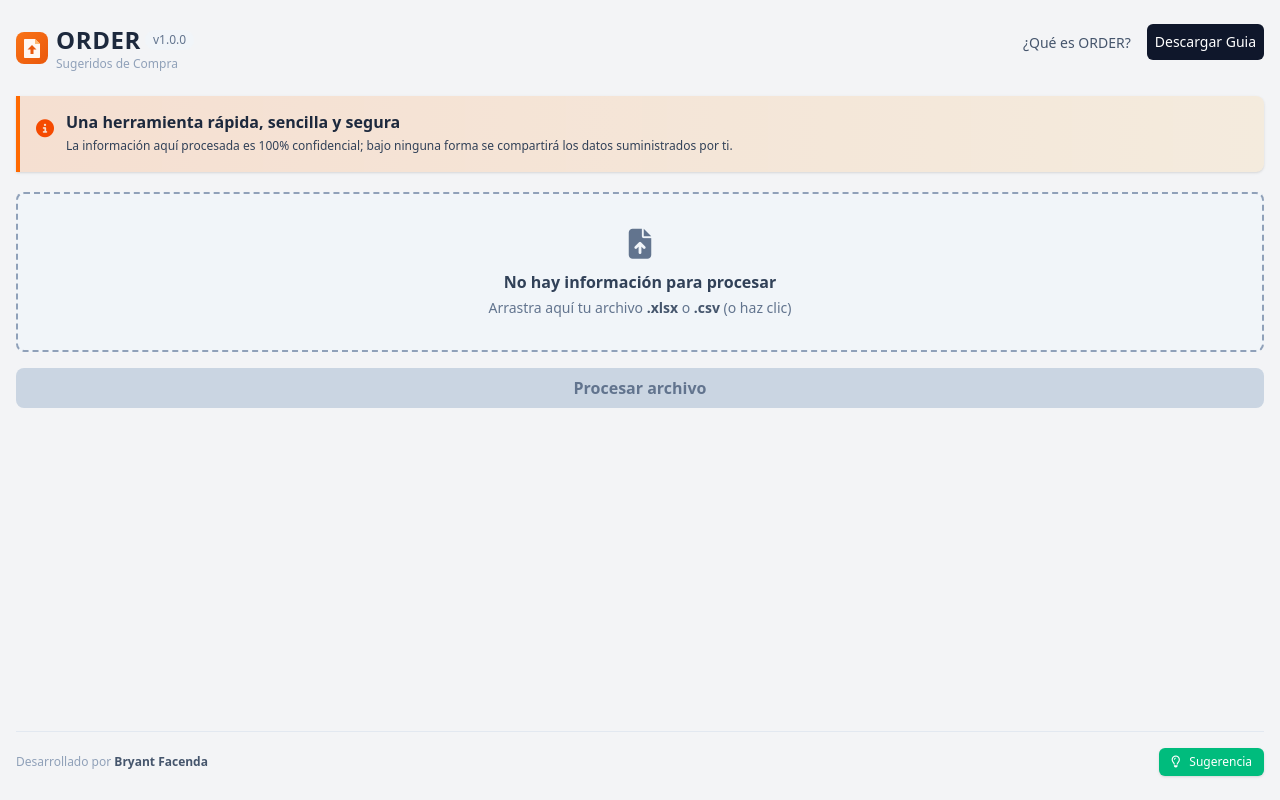
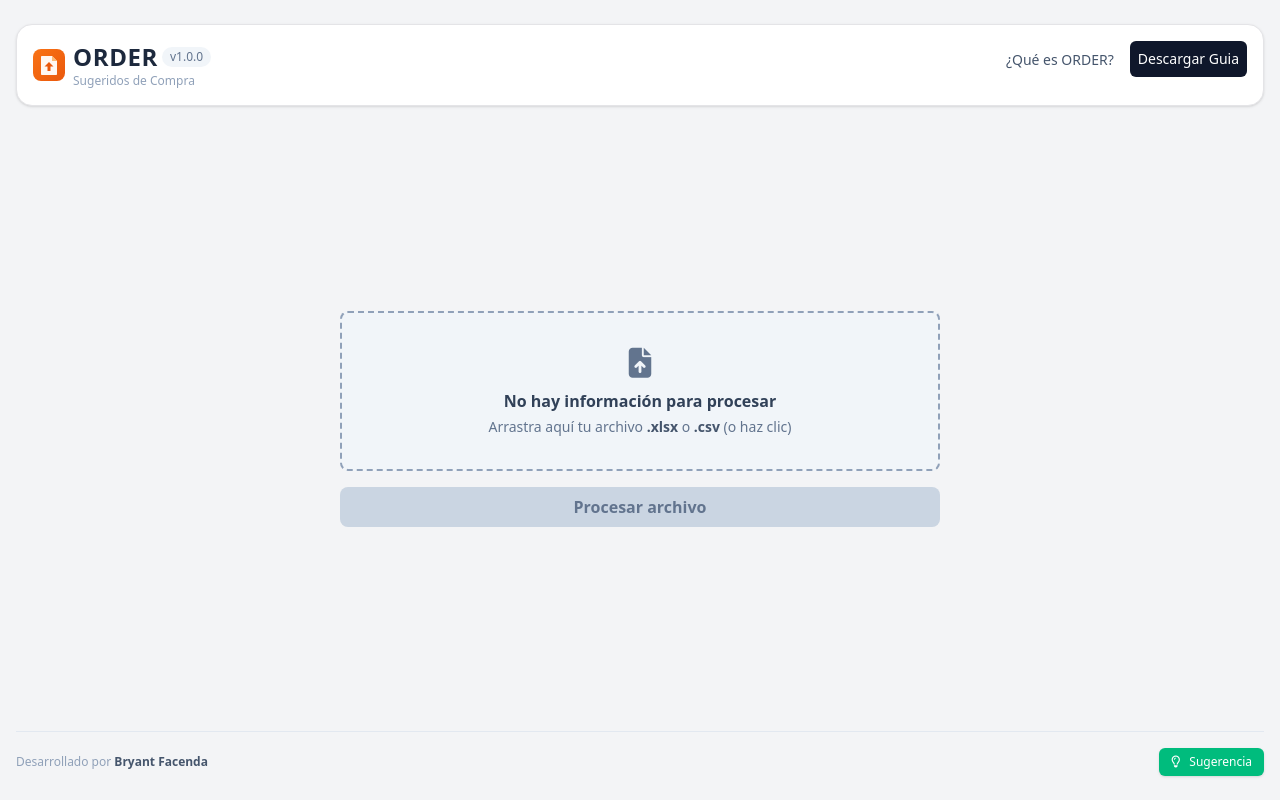
Before and after one commit to Bafaf23/order, a Flask app: page / in a window 1280 px wide. Run offline with Flask 3, Linux system fonts and the light colour scheme; style sheets or scripts are compiled from the project's sources; some libraries are stand-ins or nearby versions.

Commit message:
Enhance application structure and UI: add button and link components, improve layout in templates, and update environment configuration

```diff
--- a/app.py
+++ b/app.py
@@ -5,12 +5,15 @@ from flask import (
     flash,
     session,
     request,
+    url_for,
     redirect,
 )
+from urllib.parse import urlparse
 import os
 import pandas as pd
 from formula import suggested, average_weekly_sales
 """ from send_sms import send """
+from playwright.sync_api import sync_playwright
 
 is_production = os.environ.get("NODEV") == "production"
 
@@ -165,9 +168,24 @@ def upload_file():
             }
             register_proces.append(register)
 
+        UPLOAD_FOLDER = os.path.join(os.getcwd(), 'uploads')
+        os.makedirs(UPLOAD_FOLDER, exist_ok=True)
+
+        # 2. Sanitizar el nombre y estructurar la ruta final en el servidor
+        from werkzeug.utils import secure_filename
+        filename = secure_filename(file.filename)
+        ruta_guardada = os.path.join(UPLOAD_FOLDER, filename)
+
+        # 3. Mover el puntero al inicio del buffer y guardar el archivo físico
+        file.seek(0)
+        file.save(ruta_guardada)
+
         file_uploaded = {"nombre": file.filename, "registros": register_proces}
         flash("¡Inventario cargado y analizado con éxito!", "success")
+
+
         session["registros_temporales"] = register_proces
+        session["archivo"] = ruta_guardada
         return render_template(
             "index.html", file=file_uploaded, version=version, contact=contac
         )
@@ -226,6 +244,69 @@ def send_order():
     return redirect("/")
 
 """
+
+@app.route("/screenshot", methods=["GET"])
+def screenshot():
+    try:
+        ruta_escritorio = os.path.join(os.path.expanduser("~"), "Desktop")
+        nombre_archivo = "captura_flask.png"
+        ruta_final = os.path.join(ruta_escritorio, nombre_archivo)
+
+        ruta_archivo_subido = session.get('archivo')
+        url_actual = request.url_root
+        parsed_url = urlparse(url_actual)
+        url_base_limpia = f"{parsed_url.scheme}://{parsed_url.netloc}/"
+
+        if not ruta_archivo_subido or not os.path.exists(ruta_archivo_subido):
+            flash("No hay un archivo activo analizado para capturar.", "error")
+            return redirect('/')
+
+        with sync_playwright() as p:
+            browser = p.chromium.launch(headless=True)
+            context = browser.new_context(viewport={"width": 1280, "height": 800})
+            page = context.new_page()
+
+            page.goto(url_base_limpia, wait_until="networkidle")
+
+            page.locator("#fileInput").set_input_files(str(ruta_archivo_subido))
+
+            boton_enviar = page.locator('button[type="submit"], input[type="submit"]')
+            boton_enviar.click()
+
+            page.wait_for_selector("#table", state="visible", timeout=15000)
+
+            page.evaluate("""() => {
+    const btn = document.getElementById('btnSubmit');
+    if (btn) {
+        btn.removeAttribute('disabled');
+        btn.classList.remove('bg-slate-300', 'text-slate-500', 'cursor-not-allowed');
+        btn.classList.add('bg-orange-500', 'text-white', 'cursor-pointer'); // Cambia a tus colores activos si usas otros
+    }
+}""")
+
+            page.add_style_tag(content="""
+                #table th:nth-child(3), #table td:nth-child(3),
+                #table th:nth-child(4), #table td:nth-child(4),
+                #table th:nth-child(5), #table td:nth-child(5),
+                #table th:nth-child(6), #table td:nth-child(6),
+                #table th:nth-child(7), #table td:nth-child(7),
+                #table th:nth-child(8), #table td:nth-child(8) {
+                    display: none !important;
+                }
+            """)
+
+            tabla = page.locator("#table")
+            tabla.screenshot(path=ruta_final)
+            browser.close()
+
+            flash("Captura realizada correctamente en tu Escritorio", "success")
+            return redirect('/')
+
+    except Exception as e:
+        print(f"Error detectado: {str(e)}")
+        flash(f"Error al tomar la captura: {str(e)}", "error")
+        return redirect('/')
+
 if __name__ == "__main__":
     puerto = int(os.environ.get("PORT", 5000))
     app.run(debug= not is_production, host="0.0.0.0", port=puerto)
--- a/templates/_layout.html
+++ b/templates/_layout.html
@@ -35,13 +35,13 @@
     class="bg-gray-100 min-h-dvh max-w-xl md:max-w-7xl  mx-auto flex flex-col items-center py-6 px-4 relative"
   >
 
-    <header class="w-full flex flex-col md:flex-row md:justify-between">
+    <header class="w-full flex flex-col md:flex-row md:justify-between gap-2 bg-white rounded-2xl p-4 shadow border border-zinc-200">
+      <div class="flex justify-between">
         <div class="flex items-center gap-2">
           <img
           src="{{ url_for('static', filename='favicon.svg') }}"
           alt="Logo de ORDER"
-          class="w-8 h-8 object-contain"
-        />
+          class="w-8 h-8 object-contain"/>
           <div class="flex flex-col">
             <div class="flex items-center gap-1">
               <h1 class="text-2xl font-bold tracking-wide text-slate-800">ORDER</h1>
@@ -52,8 +52,14 @@
             <p class="text-xs text-slate-400">Sugeridos de Compra</p>
           </div>
         </div>
+
+        <a download href="{{url_for('static', filename='docs/analisis_OC.xlsx')}}" class="text-sm text-white hover:text-gray-200 font-medium bg-slate-900 p-2 rounded-md transition-colors md:hidden lg:hidden h-fit">
+          Descargar Guia
+        </a>
+      </div>
+
       <nav>
-        <ul class="flex items-center justify-center gap-4 mt-2 md:mt-0">
+        <ul class="flex items-center justify-between gap-4 mt-2 md:mt-0">
           <li>
             <button
               id="openModal"
@@ -61,11 +67,11 @@
             >
               ¿Qué es ORDER?
             </button>
-            <li class="text-sm text-white hover:text-gray-200 font-medium bg-slate-900 p-2 rounded-md transition-colors">
+          </li>
+          <li class="text-sm text-white hover:text-gray-200 font-medium bg-slate-900 p-2 rounded-md transition-colors hidden md:block lg:block">
               <a download href="{{url_for('static', filename='docs/analisis_OC.xlsx')}}">
                 Descargar Guia
               </a>
-            </li>
             </li>
         </ul>
       </nav>
@@ -95,27 +101,9 @@
     </div>
     {% include "_loading.html" %}
     {% include "page/_modal.html" %}
-    <main class="w-full flex-1 flex flex-col my-6">
-      <section class="w-full mb-5">
-        <div class="bg-linear-to-r from-orange-500/15 to-amber-500/10 border-l-4 border-orange-500 p-4 rounded-r-lg shadow-sm">
-          <div class="flex items-start gap-3">
-            <span class="text-lg text-orange-600 mt-0.5 shrink-0">
-              <i class="fa-solid fa-circle-info"></i>
-            </span>
-
-            <div class="space-y-1">
-              <h2 class="text-base font-bold text-slate-800 leading-tight">
-                Una herramienta rápida, sencilla y segura
-              </h2>
-              <p class="text-xs text-slate-700 leading-relaxed">
-                La información aquí procesada es 100% confidencial; bajo ninguna
-                forma se compartirá los datos suministrados por ti.
-              </p>
-            </div>
-          </div>
-        </div>
-      </section>
-      {% block content %} {% endblock %}
+    <main class="flex flex-1 flex-col h-full w-full my-6 justify-center items-center">
+      {% block content %}
+      {% endblock %}
     </main>
 
     <footer class="w-full text-center text-xs text-slate-400 flex items-center justify-between pt-4 border-t border-slate-200">
--- /dev/null
+++ b/templates/components/atom/button.html
@@ -0,0 +1,8 @@
+{% macro button(text, type, hover, onclick, color="slate-950") %}
+  <button
+    type={{type}}
+    onclick ={{onclick}}
+    class="bg-{{color}} p-2 rounded-lg text-white items-center hover:bg-{{hover}} cursor-pointer">
+    {{text}}
+  </button>
+{% endmacro %}
--- /dev/null
+++ b/templates/components/atom/link.html
@@ -0,0 +1,8 @@
+{%macro link(href, color, hover, text)%}
+  <a
+    href={{href}}
+    class="text-{{color}} underline p-2 rounded-md items-center hover:text-{{hover}} cursor-pointer">
+    {{text}}
+  </a>
+{%endmacro%}
+/screenshot
--- a/templates/index.html
+++ b/templates/index.html
@@ -1,9 +1,10 @@
 {% extends "_layout.html" %}
-
+{%import "components/atom/button.html" as atom%}
+{%import "components/atom/link.html" as atoml%}
 {% block content %}
 
 {% if file %}
-<section>
+<section class="md:hidden lg:hidden w-full">
   <h2 class="text-slate-400 font-bold uppercase mb-2">Archivo procesado</h2>
   <div class="w-full bg-white border border-slate-200 rounded-lg p-5 shadow-sm">
     <div class="flex items-center justify-between">
@@ -18,33 +19,34 @@
           </p>
         </div>
       </div>
-      <a href="/" class="text-xs text-red-500 font-semibold hover:underline"
-        >Eliminar</a
-      >
     </div>
   </div>
 </section>
 
 <section class="mt-5">
-  <form  method="POST" action="/send_order">
-    <div class="flex justify-between mb-2">
-    <input type="hidden" name="contacto" value="{{ contact }}">
-    <input type="hidden" name="data" value="{{ file.registros }}">
-      <h2 class="text-slate-400 font-bold uppercase">Resultado</h2>
+    <div class="flex justify-between items-center mb-2">
+      <div class=" bg-white p-3 rounded-lg border border-zinc-200 shadow w-1/4 hidden md:block lg:block">
+        <h2 class="text-slate-600 font-bold uppercase">Archivo procesado</h2>
+        <div>
+          <span class="text-zinc-800 font-bold hidden md:bloc lg:block">{{file.nombre}}</span>
+          <p class="text-zinc-600 hidden md:bloc lg:block">Productos analisados <span class="font-bold">{{file.registros|length}}</span> </p>
+        </div>
+      </div>
+      <div>
         {%if contact %}
-      <button
-        type="submit"
-        class="bg-slate-950 p-2 rounded-md text-white items-center hover:bg-slate-900"
-        >Enviar pedido</
-      ></button>
+          {{ atom.button("Enviar", color="green-600", hover="green-700", onclick="alert('Hola')") }}
         {%endif%}
+        {{ atom.button("Guardar", color="orange-400", hover="orange-700", onclick="window.location.href='/screenshot'", type="a") }}
+        {{ atom.button("Otro", color="red-600", hover="red-700", onclick="window.location.href='/'", type="a") }}
       </div>
+    </div>
+
     <!-- tabla pc -->
-    <div class="overflow-x-auto shadow-md rounded-lg border border-gray-200 my-6 hidden md:block lg:block">
+    <div id="table" class="overflow-x-auto shadow-md rounded-lg border border-gray-200 my-6 hidden md:block lg:block">
       <table class="w-full text-sm text-left text-gray-600 border-collapse">
-    <thead class="text-xs text-gray-700 uppercase bg-white border-b border-gray-200">
+        <thead class="text-xs text-gray-900 uppercase bg-zinc-50 border-b border-gray-200">
         <tr>
-        <th class="px-6 py-4 font-bold">Id y estatus</th>
+          <th class="px-6 py-4 font-bold">Id</th>
           <th class="px-6 py-4 font-bold">Producto</th>
           <th class="px-6 py-4 font-bold">Promedio Ventas Diario</th>
           <th class="px-6 py-4 font-bold">Promedio Ventas Semanal</th>
@@ -52,24 +54,42 @@
           <th class="px-6 py-4 font-bold">Stock de Seguridad</th>
           <th class="px-6 py-4 font-bold">Stock de ideal</th>
           <th class="px-6 py-4 font-bold">Cantidad en mano</th>
-        <!-- Columna destacada con color de fondo sutil -->
-        <th class="px-6 py-4 font-extrabold bg-gray-50 text-gray-900 border-l border-gray-200">Sugerido</th>
+          <th class="px-6 py-4 font-extrabold bg-gray-50 text-emerald-700 border-l border-gray-200">Sugerido</th>
         </tr>
       </thead>
       <tbody class="divide-y divide-gray-200">
       {% for row in file.registros %}
-      <tr class="bg-white hover:bg-gray-50 transition-colors">
-        <td class="px-6 py-4 font-medium text-gray-900 whitespace-nowrap">{{ row.interno }} / {{ row.estatus }}</td>
-        <td class="px-6 py-4 font-medium text-gray-900 whitespace-nowrap">{{ row.descripcion }}</td>
-        <td class="px-6 py-4 font-medium text-gray-900 whitespace-nowrap text-right">{{ row.vp_diaria }}</td>
-        <td class="px-6 py-4 font-medium text-gray-900 whitespace-nowrap text-right">{{ row.venta_promedio }}</td>
-        <td class="px-6 py-4 font-medium text-gray-900 whitespace-nowrap">{{ row.empaque }}</td>
-        <td class="px-6 py-4 font-medium text-gray-900 whitespace-nowrap text-right">{{ row.stock_seguridad }}</td>
-        <td class="px-6 py-4 font-medium text-gray-900 whitespace-nowrap text-right">{{ row.stock_ideal }}</td>
-        <td class="px-6 py-4 font-medium text-gray-900 whitespace-nowrap text-right">{{ row.cantidad }}</td>
-        <!-- Celda integrada correctamente y destacada visualmente -->
-        <td class="px-6 py-4 font-bold text-indigo-700 bg-indigo-50/30 whitespace-nowrap text-right border-l border-gray-200">
-          {{ row.sugerida_empaque }}
+      {% set is_zero = row.sugerida_empaque <= 0 %}
+        <tr class="transition-colors {{ 'bg-zinc-100 line-through' if is_zero else 'bg-white hover:bg-gray-50' }}">
+
+          <td class="px-6 py-4 font-medium {{ 'text-gray-900/50' if is_zero else 'text-gray-900' }} whitespace-nowrap flex flex-col">
+            {{ row.interno }}
+            <span class="text-xs text-gray-400">
+              {% if row.estatus == 'A' %}
+                Activo
+              {% else %}
+                Descontinuado
+              {% endif %}
+            </span>
+          </td>
+          <td class="px-6 py-4 font-bold {{ 'text-gray-900/50' if is_zero else 'text-gray-900' }} whitespace-nowrap">{{ row.descripcion }}</td>
+
+          <td class="px-6 py-4 font-bold text-center {{ 'text-slate-700/50' if is_zero else 'text-slate-700' }} whitespace-nowrap text-right">{{ row.vp_diaria }}</td>
+
+          <td class="px-6 py-4 font-bold text-center {{ 'text-indigo-600/50' if is_zero else 'text-indigo-600' }} whitespace-nowrap text-right">{{ row.venta_promedio }}</td>
+
+          <td class="px-6 py-4 font-medium text-center {{ 'text-gray-600/50' if is_zero else 'text-gray-600' }} whitespace-nowrap">{{ row.empaque }}</td>
+
+          <td class="px-6 py-4 font-bold {{ 'text-amber-600/50' if is_zero else 'text-amber-600' }} whitespace-nowrap text-right">{{ row.stock_seguridad }}</td>
+
+          <td class="px-6 py-4 font-bold {{ 'text-cyan-700/50' if is_zero else 'text-cyan-700' }} whitespace-nowrap text-right">{{ row.stock_ideal }}</td>
+
+          <td class="px-6 py-4 font-bold {{ 'text-gray-900/50' if is_zero else 'text-gray-900' }} whitespace-nowrap text-right">{{ row.cantidad }}</td>
+
+          <td class="px-6 py-4 font-bold {{ 'text-rose-700/50' if is_zero else 'text-emerald-700 bg-emerald-50/50' }} whitespace-nowrap text-right border-l border-gray-200">
+          <input type="text" value="{{row.sugerida_empaque}}" class="w-20 px-2 py-1 text-right font-bold text-sm rounded-md transition-all
+            {{ 'text-rose-700/60 bg-white border border-rose-200 focus:ring-2 focus:ring-rose-500' if is_zero
+              else 'text-emerald-700 bg-white border border-emerald-300 focus:ring-2 focus:ring-emerald-500' }}">
           </td>
         </tr>
       {% endfor %}
@@ -318,17 +338,14 @@
       </div>
       {% endfor %}
     </div>
-  </form>
 </section>
-
 {% else %}
 <form
   id="uploadForm"
   action="/upload"
   method="POST"
   enctype="multipart/form-data"
-  class="w-full flex flex-col"
->
+  class="md:w-150 lg:w-150 w-full flex flex-col">
     <input
     type="file"
     id="fileInput"
@@ -340,7 +357,7 @@
   <div
     id="dropzone"
     onclick="document.getElementById('fileInput').click()"
-    class="flex flex-col items-center justify-center border-2 border-dashed border-slate-400 bg-slate-100 p-8 rounded-lg w-full mx-auto transition-all duration-200 hover:border-orange-500 hover:bg-orange-50 cursor-pointer group"
+    class="flex flex-col items-center justify-center border-2 border-dashed border-slate-400 bg-slate-100 p-8 rounded-lg w-full transition-all duration-200 hover:border-orange-500 hover:bg-orange-50 cursor-pointer group"
   >
     <span
       id="uploadIcon"
@@ -386,4 +403,5 @@
     </button>
   </div>
 </form>
-{% endif %} {% endblock %}
+{% endif %}
+{% endblock %}
```
Also changed, not shown: 2 other files. Lines whose indentation alone changed are shown as unchanged.
